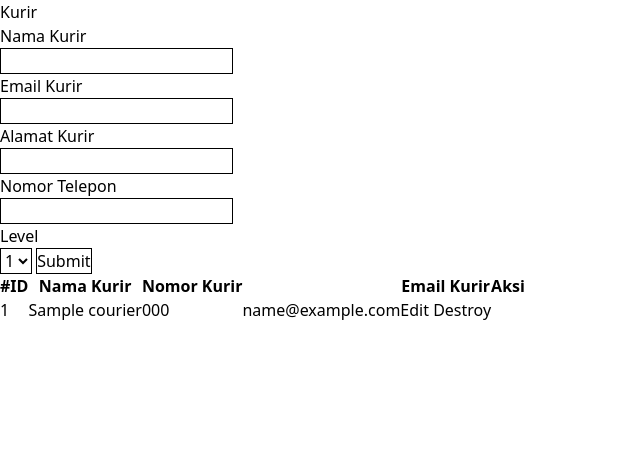
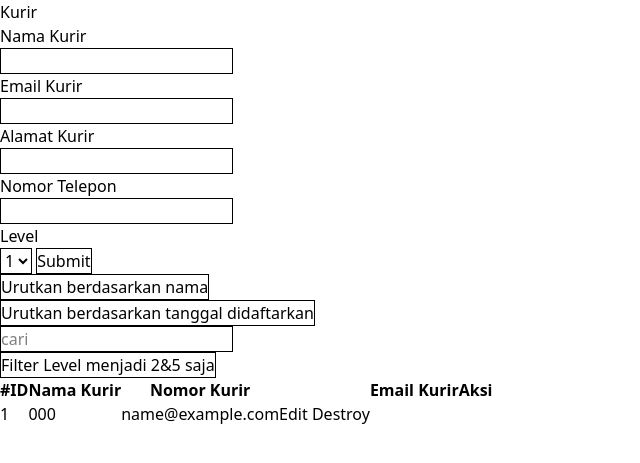
Before and after one commit to williamjyp/gradintest, a Laravel app: page / in a window 1280 px wide. Shown: the top 463 px of the page, without its empty margins (0-640 px from the left). Run offline with Laravel 12, Linux system fonts and the light colour scheme; tables that the repository leaves empty hold one stand-in row (values such as "Sample post"); some web fonts are replaced.

Commit message:
membuat filter

```diff
--- a/app/Http/Controllers/KurirController.php
+++ b/app/Http/Controllers/KurirController.php
@@ -10,21 +10,21 @@ class KurirController extends Controller
     public function index(): View{
         $showget = null;
         $editget = null;
-        $courier = Courier::orderBy('nama_kurir')->get();
+        $courier = Courier::orderBy('nama_kurir')->paginate(10);
         return view('welcome', ['kurirs'=>$courier, 'showget' => $showget, 'editget' => $editget]);
     }
 
     public function show($id) {
         $showget = Courier::where('id',$id)->first();
         $editget = null;
-        $courier = Courier::orderBy('nama_kurir')->get();
+        $courier = Courier::orderBy('nama_kurir')->paginate(10);
         return view('welcome', ['kurirs'=>$courier, 'showget'=>$showget, 'editget' => $editget]);
     }
 
     public function editshow($id) {
         $showget = null;
         $editget = Courier::where('id',$id)->first();
-        $courier = Courier::orderBy('nama_kurir')->get();
+        $courier = Courier::orderBy('nama_kurir')->paginate(10);
         return view('welcome', ['kurirs'=>$courier, 'showget'=>$showget, 'editget'=>$editget]);
     }
 
@@ -77,4 +77,24 @@ class KurirController extends Controller
             ->route('index')
             ->with('success', 'Kurir berhasil dihapus.');
     }
+
+    public function uruttanggal(): View {
+        $showget = null;
+        $editget = null;
+        $courier = Courier::orderBy('created_at')->paginate(10);
+        return view('welcome', ['kurirs'=>$courier, 'showget' => $showget, 'editget' => $editget]);
+    }
+
+    public function search(Request $request){
+        $showget = null;
+        $editget = null;
+        $courier = Courier::where('nama_kurir', 'like', "%".$request->nama_kurir."%")->paginate(10);
+        return view('welcome', ['kurirs'=>$courier, 'showget' => $showget, 'editget' => $editget]);
+    }
+    public function filter(){
+        $showget = null;
+        $editget = null;
+        $courier = Courier::where('level_kurir', 3)->orWhere('level_kurir',2)->paginate(10);
+        return view('welcome', ['kurirs'=>$courier, 'showget' => $showget, 'editget' => $editget]);
+    }
 }
--- a/resources/views/welcome.blade.php
+++ b/resources/views/welcome.blade.php
@@ -48,6 +48,22 @@
           </div>
 
           <div>
+            <div>
+            <form action="{{ route('index')}}">
+            <button type="submit" class="border">Urutkan berdasarkan nama </button>
+            </form>
+            <form action="{{ route('uruttanggal')}}">
+            <button type="submit" class="border"> Urutkan berdasarkan tanggal didaftarkan </button>
+            </form>
+            </div>
+            <div>
+                <form action="{{route('search')}}">
+                    <input type="text" class="border" id="nama_kurir" name="nama_kurir"placeholder="cari"/>
+                </form>
+                <form action="{{route('filter')}}">
+                   <button type="submit" class="border">Filter Level menjadi 2&5 saja</button>
+                </form>
+            </div>
             <table>
                 <thead>
                     <tr>
@@ -62,7 +78,7 @@
                     @foreach ($kurirs as $kurir)
                     <tr>
                         <td style="px-2 py-2" onclick="window.location='{{ route('show', $kurir->id) }}'">{{ $kurir->id}}</td>
-                        <td style="px-2 py-2">{{ $kurir->nama_kurir }}</td>
+                        <td style="px-2 py-2" onclick="window.location='{{ route('show', $kurir->id) }}'>{{ $kurir->nama_kurir }}</td>
                         <td style="px-2 py-2">{{ $kurir->no_telp_kurir }}</td>
                         <td style="px-5 py-2">{{ $kurir->email_kurir }}</td>
                         <td class="">
@@ -71,6 +87,9 @@
                         </td>
                     </tr>
                     @endforeach
+
+                    {{ $kurirs->links() }}
+
                 <tbody>
             </table>
           </div>
--- a/routes/web.php
+++ b/routes/web.php
@@ -15,3 +15,6 @@ Route::get('/kurir/show/{id}', [KurirController::class,'show'])->name('show');
 Route::get('/kurir/editshow/{id}', [KurirController::class,'editshow'])->name('editshow');
 Route::post('/kurir/update', [KurirController::class,'update'])->name('update');
 Route::get('/kurir/destroy/{id}', [KurirController::class,'destroy'])->name('destroy');
+Route::get('/kurir/uruttanggal', [KurirController::class,'uruttanggal'])->name('uruttanggal');
+Route::get('/kurir/search', [KurirController::class,'search'])->name('search');
+Route::get('/kurir/filter', [KurirController::class,'filter'])->name('filter');
```
